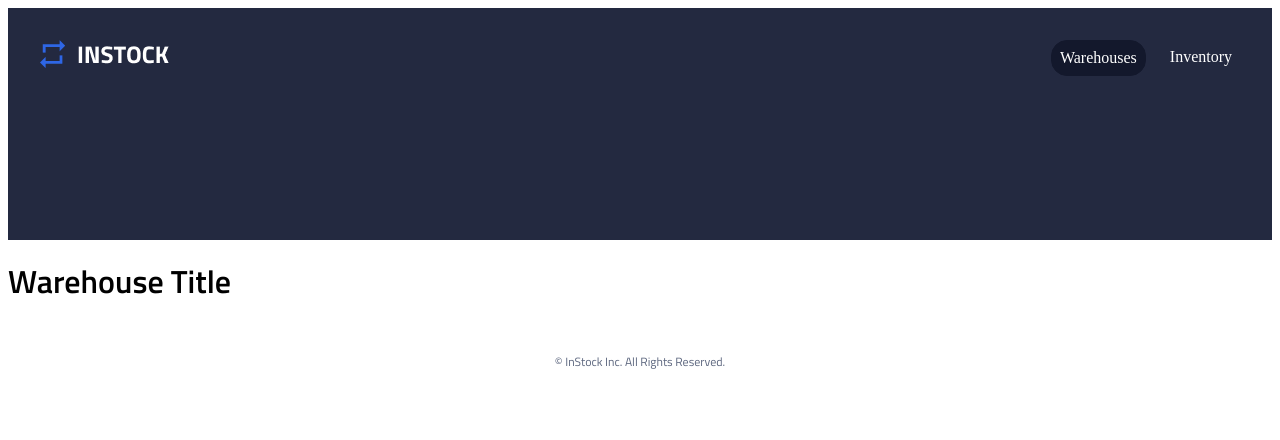
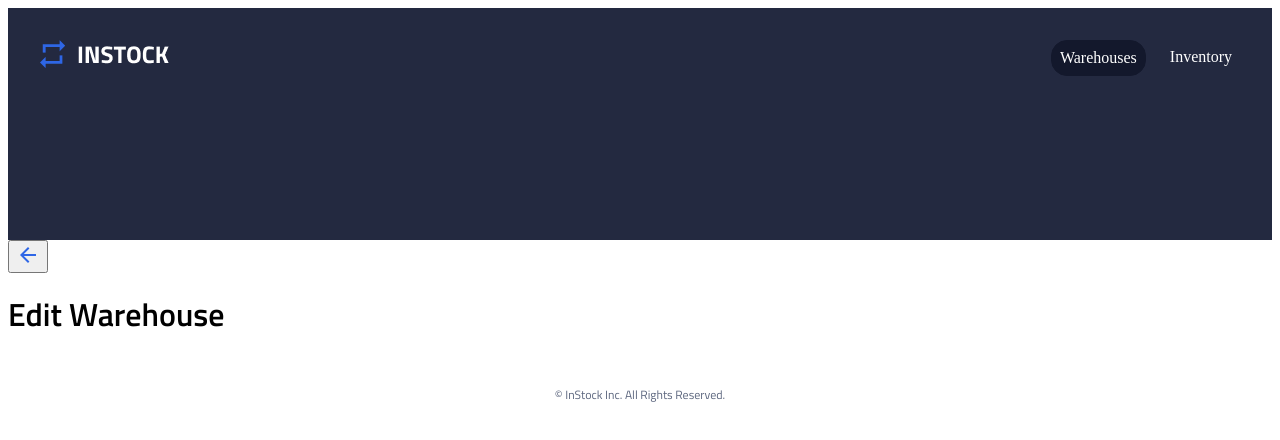
Before and after one commit to khushi4541/team-5-instock, a React (Vite) app: page /warehouses/1/edit in a window 1280 px wide. Shown: the top 440 px of the page. Built offline with nearby package versions, Linux system fonts and the light colour scheme; a web font is replaced by a local one.

Commit message:
add edit warehouse component and start writing function

```diff
--- /dev/null
+++ b/src/components/EditWarehouse/EditWarehouse.jsx
@@ -0,0 +1,36 @@
+import "./EditWarehouse.scss";
+import { useNavigate } from "react-router-dom";
+
+export default function EditWarehouse() {
+	const navigate = useNavigate();
+
+	// Function to handle the back button click
+	const handleBack = () => {
+		navigate(-1); // Navigates to the previous page
+	};
+
+	return (
+		<div className="edit-warehouse">
+			<header className="edit-warehouse__header">
+				<button
+					className="edit-warehouse__back-button"
+					onClick={handleBack}
+				>
+					<svg
+						width="24"
+						height="24"
+						viewBox="0 0 24 24"
+						fill="none"
+						xmlns="http://www.w3.org/2000/svg"
+					>
+						<path
+							d="M20 11H7.83L13.42 5.41L12 4L4 12L12 20L13.41 18.59L7.83 13H20V11Z"
+							fill="#2E66E6"
+						/>
+					</svg>
+				</button>
+				<h1 className="edit-warehouse__title">Edit Warehouse</h1>
+			</header>
+		</div>
+	);
+}
--- a/src/pages/WarehousesEditPage/WarehousesEditPage.jsx
+++ b/src/pages/WarehousesEditPage/WarehousesEditPage.jsx
@@ -1,7 +1,11 @@
+import EditWarehouse from "../../components/EditWarehouse/EditWarehouse";
+
 export default function WarehousesEditPage() {
     return (
         <>
-        <h1>Warehouse Title</h1>
+        <main>
+            <EditWarehouse />
+        </main>
         </>
     )
 }
```
Also changed, not shown: src/components/EditWarehouse/EditWarehouse.scss (added).
